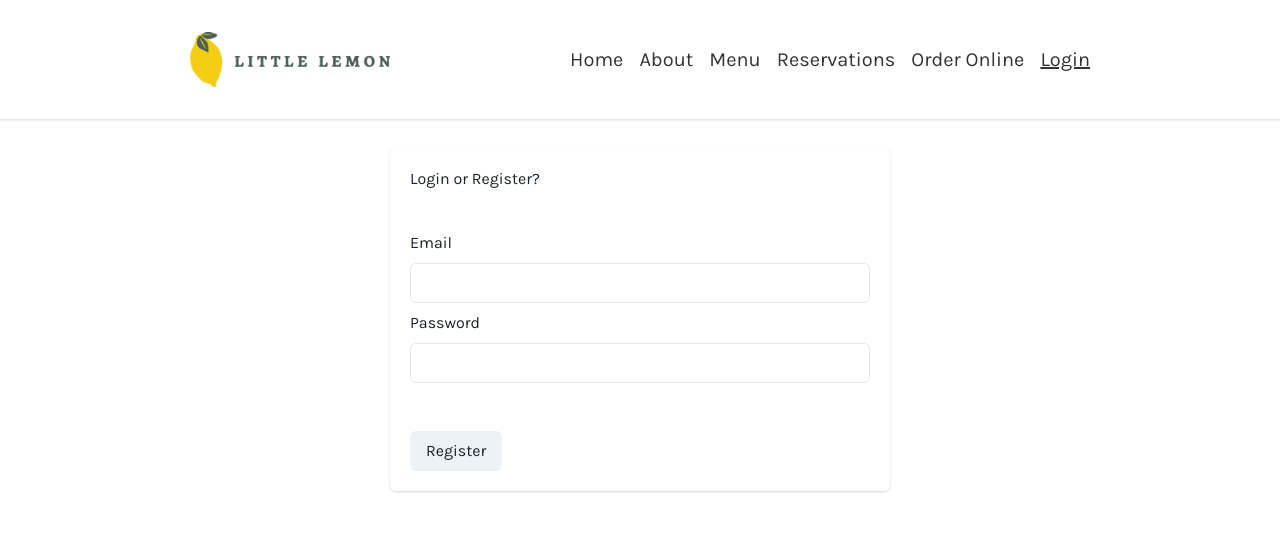
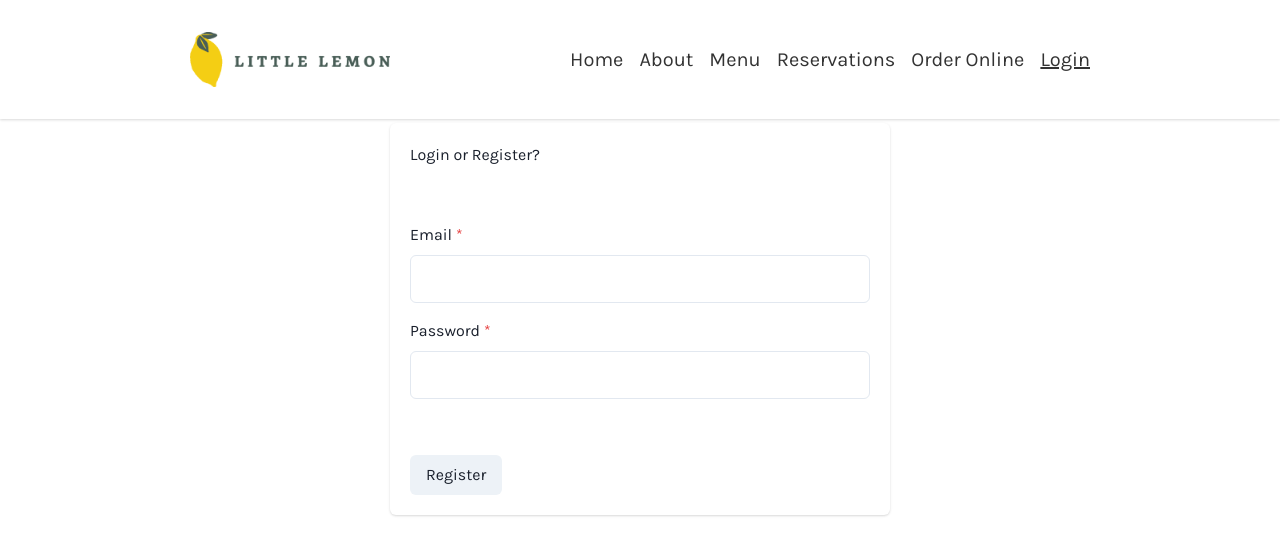
Before and after one commit to bannerett/little-lemon, a React (Create React App) app: page /login in a window 1280 px wide. Shown: the top 554 px of the page. Built offline with nearby package versions, Linux system fonts and the light colour scheme; a web font is replaced by a local one.

Commit message:
refactor(FormInput.tsx): add error message and aria attributes

```diff
--- a/src/components/FormInput.tsx
+++ b/src/components/FormInput.tsx
@@ -1,17 +1,23 @@
 import React from 'react';
-import { FormControl, FormHelperText, FormLabel, Input, InputProps } from '@chakra-ui/react';
+import { FormControl, FormErrorMessage, FormLabel, Input, InputProps } from '@chakra-ui/react';
 
-type FormInputProps = InputProps & {
-  label?: string;
-  helperText?: string;
-};
+type FormInputProps = InputProps & { type?: string; label?: string; errorMessage?: string };
 
-function FormInput({ label, helperText, ...rest }: FormInputProps) {
+function FormInput({ label, type, size, isRequired, isInvalid, errorMessage, ...props }: FormInputProps) {
   return (
-    <FormControl>
+    <FormControl
+      my={4}
+      isRequired={isRequired}
+      isInvalid={isInvalid}
+      aria-label={label}
+      aria-controls={props.id}
+      aria-invalid={isInvalid}
+      aria-required={isRequired}
+      aria-errormessage={errorMessage}
+    >
       <FormLabel>{label}</FormLabel>
-      <Input {...rest} />
-      <FormHelperText>{helperText}</FormHelperText>
+      <Input type={type ?? 'text'} size={size ?? 'lg'} maxWidth="100%" {...props} />
+      <FormErrorMessage>{errorMessage}</FormErrorMessage>
     </FormControl>
   );
 }
```
